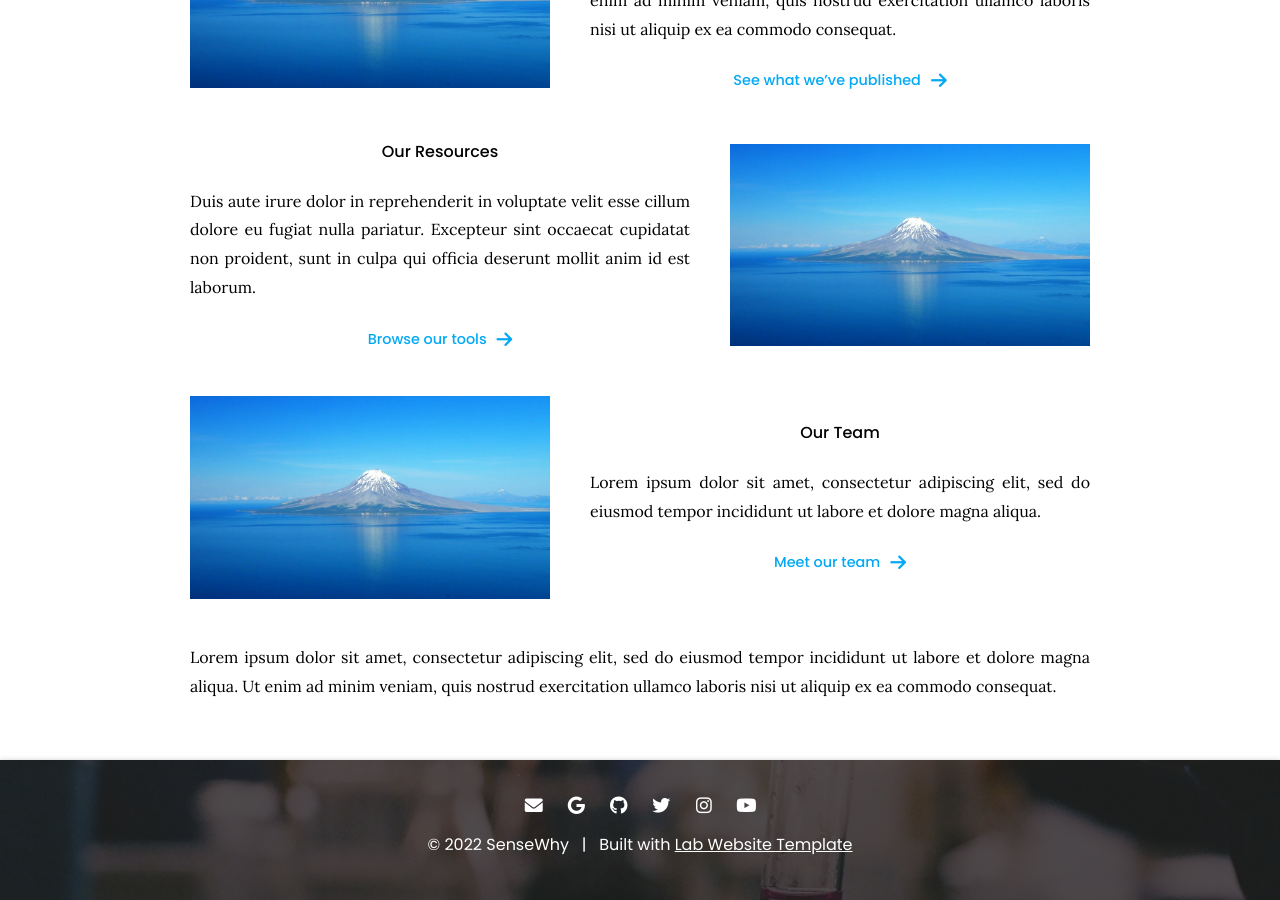
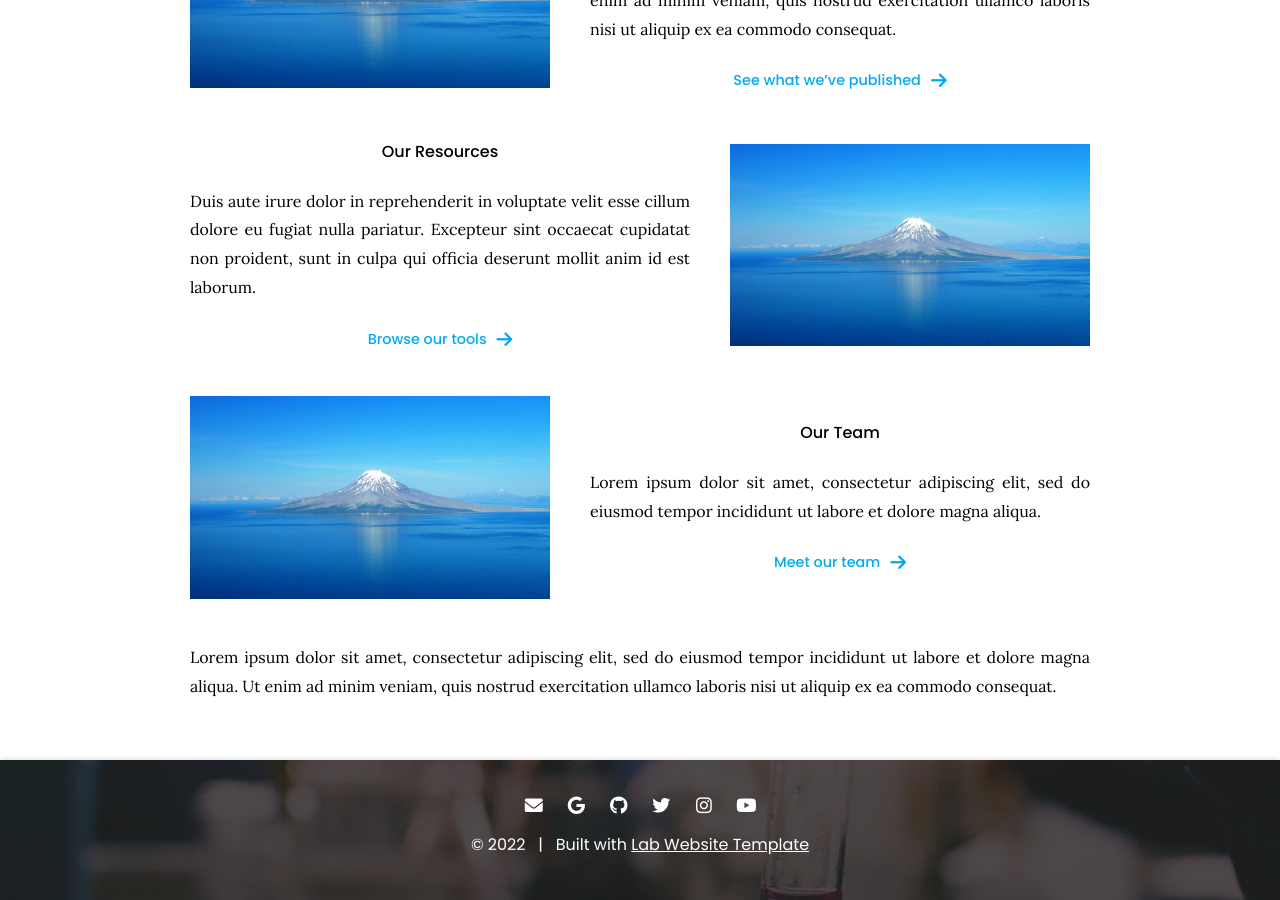
Before and after one commit to mahdipedro/SenseWhy-webs, a Jekyll site: the page built from index.md, in a window 1280 px wide and 900 px high, scrolled down 979 px. Built offline with Jekyll 4.4.1, drawn with Linux system fonts in a browser that asks for light colours.

Commit message:
Update _config.yaml

```diff
--- a/_config.yaml
+++ b/_config.yaml
@@ -1,7 +1,7 @@
 ### basic settings
 
 # site properties and page defaults
-title: SenseWhy
+title:
 description: Our lab is at the intersection of computer science and preventive medicine. Through analysis of continuous streams of data provided by smartphones and wearable sensors, we use signal processing intelligence and machine learning to understand a person’s moment-to-moment behavior, psychological states, and environmental context in which the behavior occurs. We design, build and analyze end-to-end mobile health (mHealth) systems while focusing on processing their data to help answer health-related questions.
 logo: images/SenseWhy_logo.png
 header: images/background.jpg
```
